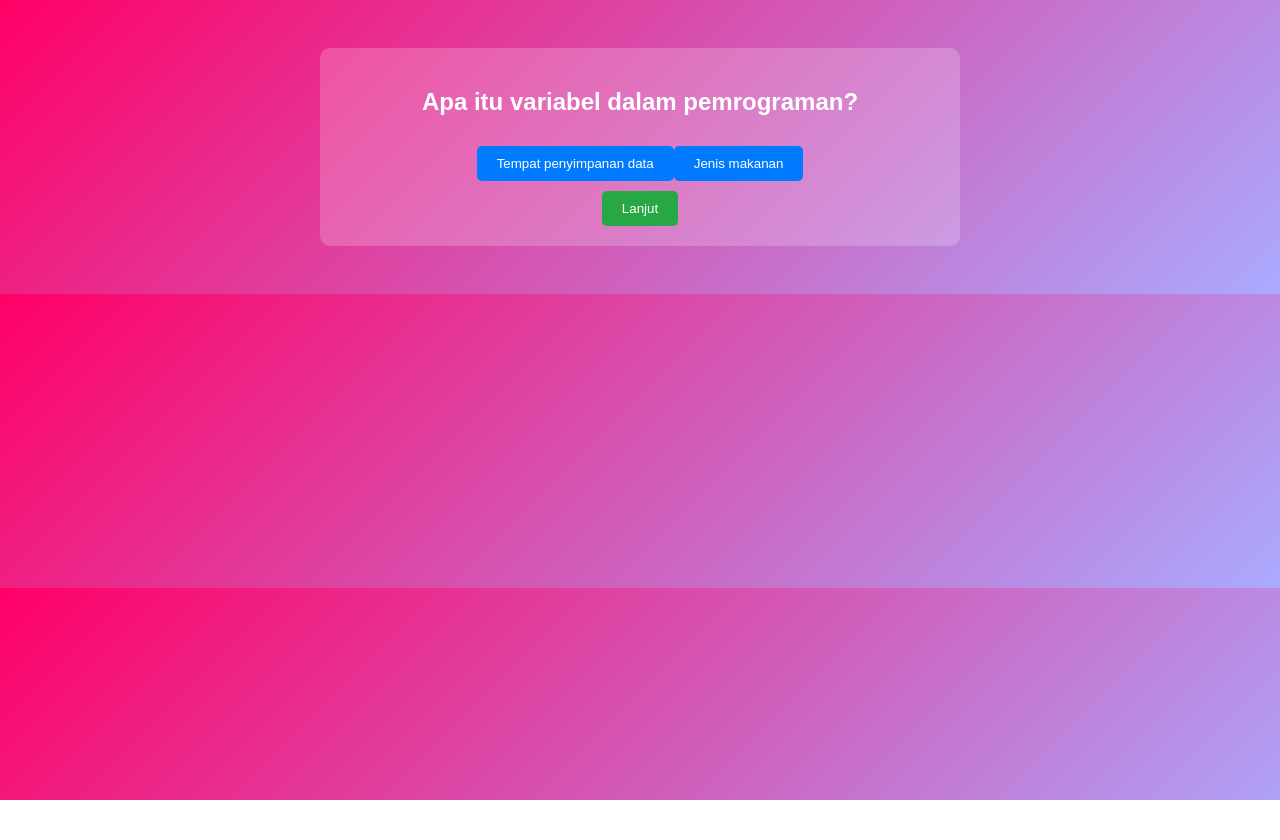
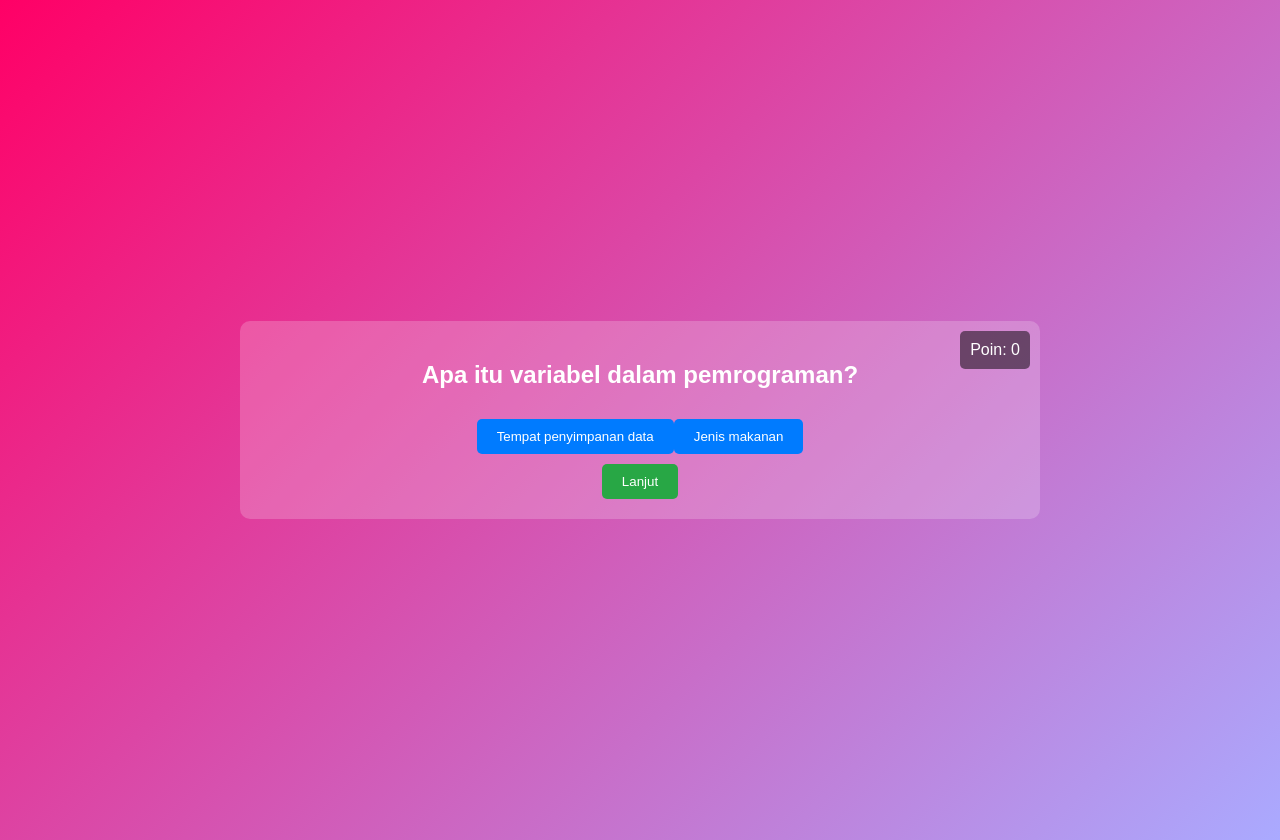
Before and after one commit to Andikaprmn/Game-mini, a plain HTML site: page index.html in a window 1280 px wide. Both pictures are taken after a click on the button "Mulai". Before the commit the page ends 800 px from the top, so only its background shows below. Drawn offline with Linux system fonts and the light colour scheme.

Commit message:
Update index.html

```diff
--- a/index.html
+++ b/index.html
@@ -9,14 +9,32 @@
             background: linear-gradient(135deg, #f06, #aaf);
             color: #fff;
             padding: 20px;
+            display: flex;
+            justify-content: center;
+            align-items: center;
+            height: 100vh;
+            margin: 0;
+        }
+        #game-container {
+            position: relative;
+            width: 80%;
+            max-width: 800px;
         }
         #game, #result { display: none; }
         .question-card {
             background: rgba(255, 255, 255, 0.2);
             border-radius: 10px;
             padding: 20px;
-            margin: 20px auto;
-            max-width: 600px;
+            margin: auto;
+        }
+        #score-board {
+            position: absolute;
+            top: 10px;
+            right: 10px;
+            background: rgba(0, 0, 0, 0.5);
+            border-radius: 5px;
+            padding: 10px;
+            color: #fff;
         }
         button {
             background: #28a745;
@@ -39,6 +57,9 @@
     </style>
 </head>
 <body>
+    <div id="game-container">
+        <div id="score-board">Poin: <span id="score">0</span></div>
+
         <div id="welcome">
             <h1>Selamat datang di game Dika</h1>
             <button onclick="startGame()">Mulai</button>
@@ -54,9 +75,10 @@
 
         <div id="result">
             <div class="question-card">
-            <h2>Skor Akhir: <span id="score"></span></h2>
+                <h2>Skor Akhir: <span id="final-score"></span></h2>
                 <p>Terima kasih sudah bermain! Ayo coba lagi untuk memperbaiki skor kamu!</p>
                 <button onclick="startGame()">Main Lagi</button>
+            </div>
         </div>
     </div>
 
@@ -94,6 +116,7 @@
     { question: "Apa tujuan dari SEO?", answers: ["Mengoptimalkan situs web untuk mesin pencari", "Mengedit video"], correct: 0 },
     { question: "Apa itu framework?", answers: ["Kumpulan alat dan pustaka untuk pengembangan", "Papan kayu"], correct: 0 }
     // Tambahkan lebih banyak soal sesuai kebutuhan
+
         ];
 
         let score = 0;
@@ -106,6 +129,7 @@
             document.getElementById('result').style.display = 'none';
             score = 0;
             currentQuestionIndex = 0;
+            document.getElementById('score').textContent = score;
 
             // Acak pertanyaan dan pilih 10 soal
             questions = allQuestions.sort(() => 0.5 - Math.random()).slice(0, 10);
@@ -131,6 +155,7 @@
         function checkAnswer(isCorrect) {
             if (isCorrect) {
                 score++;
+                document.getElementById('score').textContent = score;
             }
             currentQuestionIndex++;
             if (currentQuestionIndex < questions.length) {
@@ -147,7 +172,7 @@
         function endGame() {
             document.getElementById('game').style.display = 'none';
             document.getElementById('result').style.display = 'block';
-            document.getElementById('score').textContent = score;
+            document.getElementById('final-score').textContent = score;
         }
     </script>
 </body>
```
Lines whose indentation alone changed are shown as unchanged.
